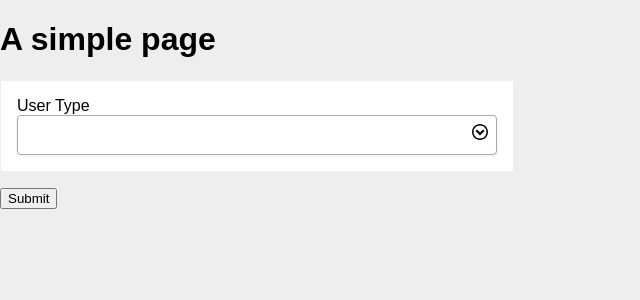
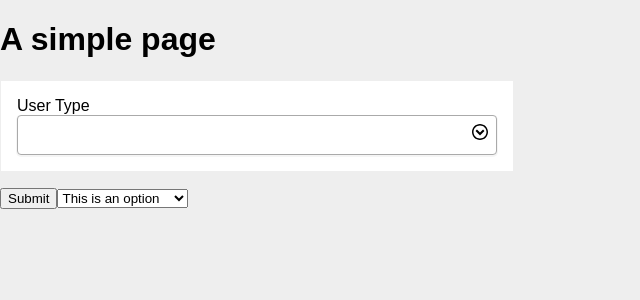
Before and after one commit to Jo-R/A11yTalk, a React (Create React App) app in the folder a11y-demo/: page / in a window 1280 px wide. Shown: the top 300 px of the page, without its empty margins (0-640 px from the left). Built offline with nearby package versions, Linux system fonts and the light colour scheme.

Commit message:
add native select to demo page

```diff
--- a/a11y-demo/src/App.js
+++ b/a11y-demo/src/App.js
@@ -6,12 +6,20 @@ import { options } from "./options";
 // For this one:
 // if main is a div get landmark fails on axe
 // want save button to announce
+// compare with native cf how much code to get functionality??
 function App() {
   return (
     <main>
       <h1>A simple page</h1>
       <Select options={options} />
       <button>Submit</button>
+      <select>
+        {
+          options.map((i) =>
+            <option value={i}>{i}</option>
+          )
+        }
+       </select>
     </main>
   );
 }
```
